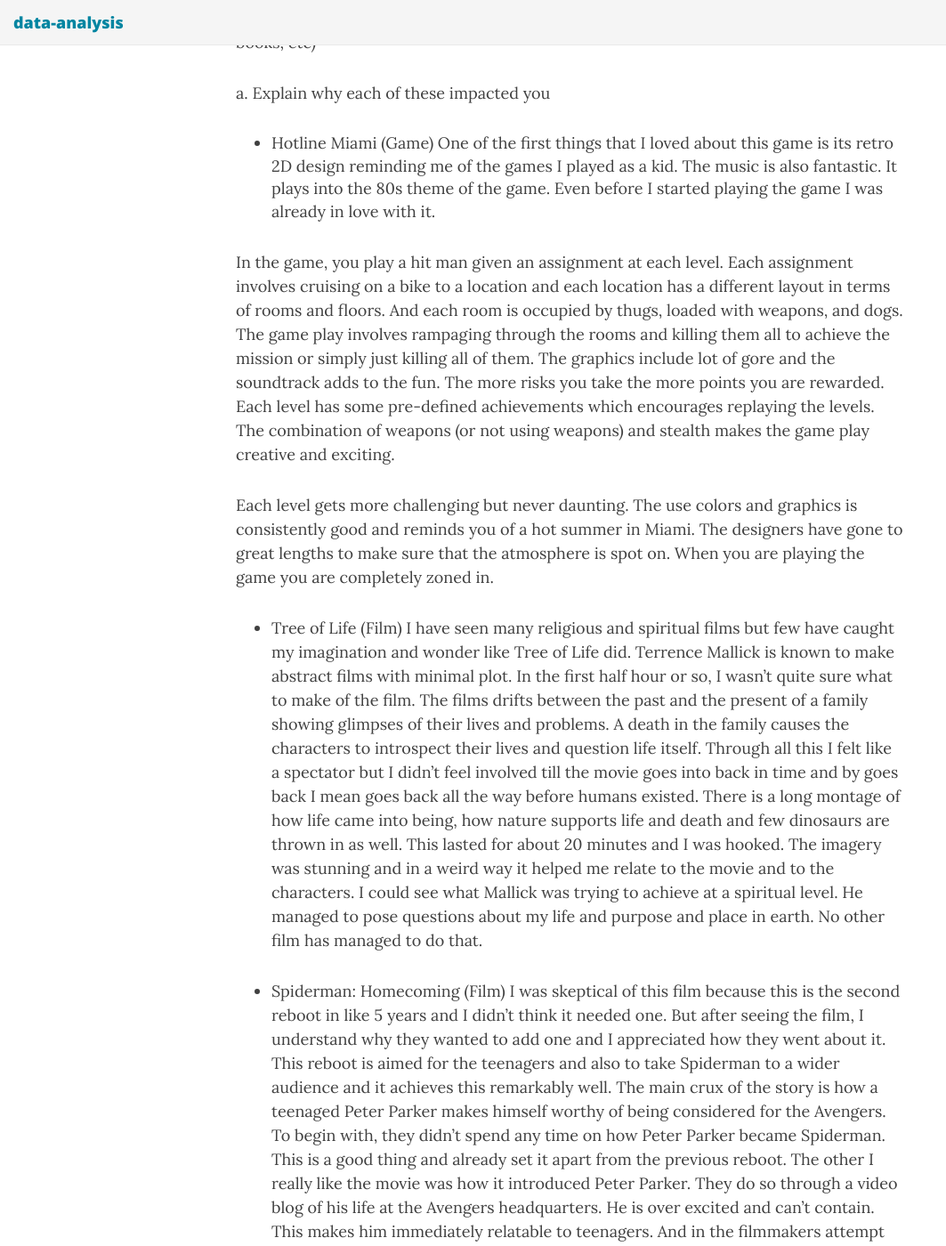
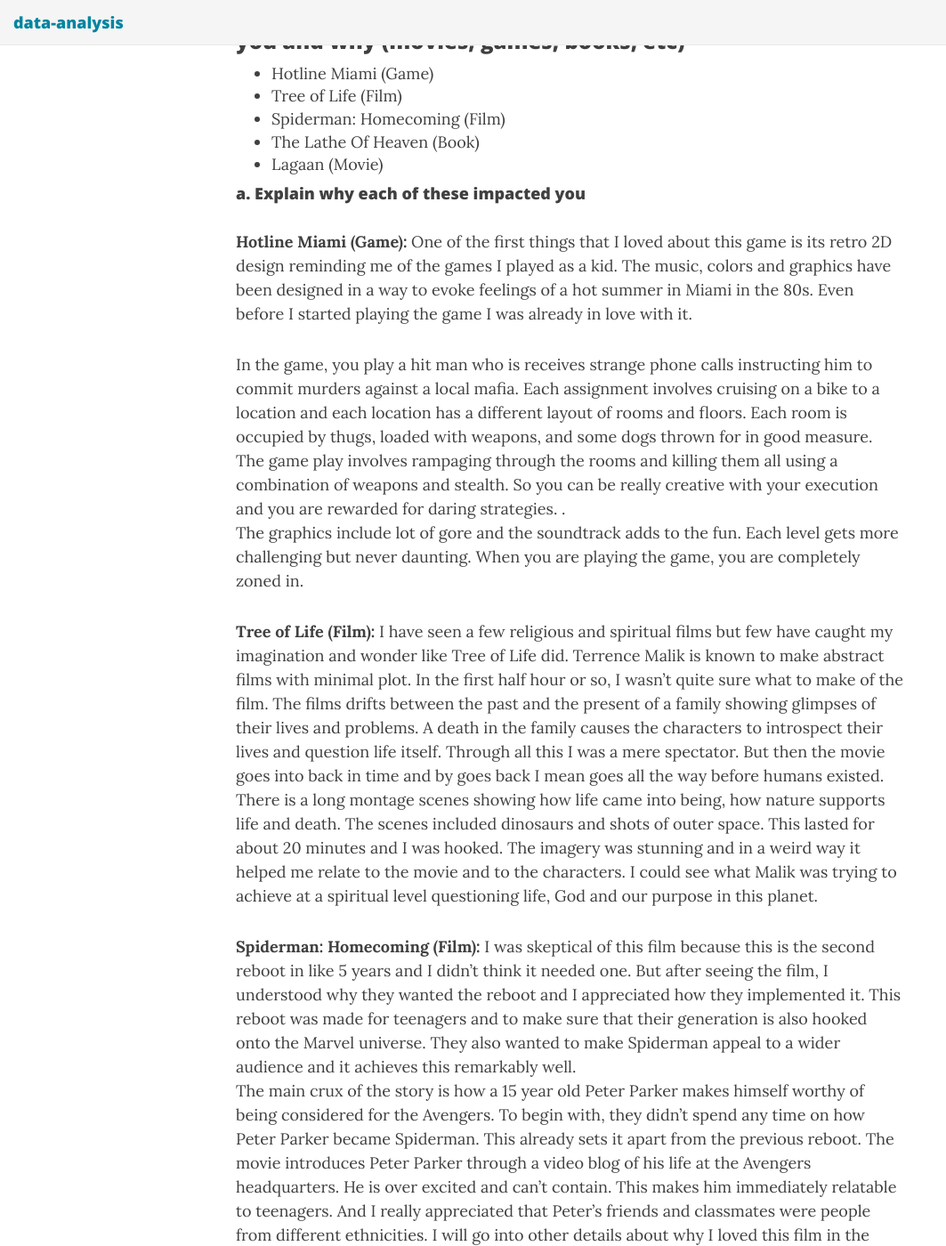
Before and after one commit to sabman83/data-analysis, a Jekyll site: the page built from _posts/2017-09-04-pg-1.md, in a window 1280 px wide and 1400 px high, scrolled down 5093 px. Shown: the whole window at 89% size, without its empty margins (0-1063 px from the left). Built offline with Jekyll 4.4.1, drawn with Linux system fonts in a browser that asks for light colours; nearby versions of some CDN libraries; some of the changed text lies outside the part shown.

Commit message:
Update 2017-09-04-pg-1.md

```diff
--- a/_posts/2017-09-04-pg-1.md
+++ b/_posts/2017-09-04-pg-1.md
@@ -83,46 +83,50 @@ Getting to content outside of those listed in this front layout is easy enough.
 
 
 
-List the top 5 narrative experiences that moved or impacted you and why (movies, games, books, etc)
+### List the top 5 narrative experiences that moved or impacted you and why (movies, games, books, etc)
+* Hotline Miami (Game)
+* Tree of Life (Film)
+* Spiderman: Homecoming (Film)
+* The Lathe Of Heaven (Book)
+* Lagaan (Movie)
 
-a. Explain why each of these impacted you
+#### a. Explain why each of these impacted you
 
-* Hotline Miami (Game)
-  One of the first things that I loved about this game is its retro 2D design reminding me of the games I played as a kid. The music is also fantastic. It plays into the 80s theme of the game. Even before I started playing the game I was already in love with it.
+**Hotline Miami (Game):** One of the first things that I loved about this game is its retro 2D design reminding me of the games I played as a kid. The music, colors and graphics have been designed in a way to evoke feelings of a hot summer in Miami in the 80s. Even before I started playing the game I was already in love with it.
 
-In the game, you play a hit man given an assignment at each level. Each assignment involves cruising on a bike to a location and each location has a different layout in terms of rooms and floors. And each room is occupied by thugs, loaded with weapons, and dogs. The game play involves rampaging through the rooms and killing them all to achieve the mission or simply just killing all of them.  The graphics include lot of gore and the soundtrack adds to the fun. The more risks you take the more points you are rewarded. Each level has some pre-defined achievements which encourages replaying the levels. The combination of weapons (or not using weapons) and stealth makes the game play creative and exciting.
+In the game, you play a hit man who is receives strange phone calls instructing him to commit murders against a local mafia. Each assignment involves cruising on a bike to a location and each location has a different layout of rooms and floors. Each room is occupied by thugs, loaded with weapons, and some dogs thrown for in good measure. The game play involves rampaging through the rooms and killing them all using a combination of weapons and stealth. So you can be really creative with your execution and you are rewarded for daring strategies.
+.
+The graphics include lot of gore and the soundtrack adds to the fun. Each level gets more challenging but never daunting. When you are playing the game, you are completely zoned in.
 
-Each level gets more challenging but never daunting. The use colors and graphics is consistently good and reminds you of a hot summer in Miami. The designers have gone to great lengths to make sure that the atmosphere is spot on. When you are playing the game you are completely zoned in.
+**Tree of Life (Film):** I have seen a few religious and spiritual films but few have caught my imagination and wonder like Tree of Life did. Terrence Malik is known to make abstract films with minimal plot. In the first half hour or so, I wasn’t quite sure what to make of the film. The films drifts between the past and the present of a family showing glimpses of their lives and problems. A death in the family causes the characters to introspect their lives and question life itself. Through all this I was a mere spectator.  But then the movie goes into back in time and by goes back I mean goes all the way before humans existed. There is a long montage scenes showing how life came into being, how nature supports life and death. The scenes included dinosaurs and shots of outer space. This lasted for about 20 minutes and I was hooked. The imagery was stunning and in a weird way it helped me relate to the movie and to the characters. I could see what Malik was trying to achieve at a spiritual level questioning life, God and our purpose in this planet.
 
-* Tree of Life (Film)
-I have seen many religious and spiritual films but few have caught my imagination and wonder like Tree of Life did. Terrence Mallick is known to make abstract films with minimal plot. In the first half hour or so, I wasn’t quite sure what to make of the film. The films drifts between the past and the present of a family showing glimpses of their lives and problems. A death in the family causes the characters to introspect their lives and question life itself. Through all this I felt like a spectator but I didn’t feel involved till the movie goes into back in time and by goes back I mean goes back all the way before humans existed. There is a long montage of how life came into being, how nature supports life and death and few dinosaurs are thrown in as well. This lasted for about 20 minutes and I was hooked. The imagery was stunning and in a weird way it helped me relate to the movie and to the characters. I could see what Mallick was trying to achieve at a spiritual level. He managed to pose questions about my life and purpose and place in earth. No other film has managed to do that.
-
-* Spiderman: Homecoming (Film)
-I was skeptical of this film because this is the second reboot in like 5 years and I didn’t think it needed one. But after seeing the film, I understand why they wanted to add one and I appreciated how they went about it. This reboot is aimed for the teenagers and also to take Spiderman to a wider audience and it achieves this remarkably well.  The main crux of the story is how a teenaged Peter Parker makes himself worthy of being considered for the Avengers. To begin with, they didn’t spend any time on how Peter Parker became Spiderman. This is a good thing and already set it apart from the previous reboot. The other I really like the movie was how it introduced Peter Parker. They do so through a video blog of his life at the Avengers headquarters. He is over excited and can’t contain. This makes him immediately relatable to teenagers. And in the filmmakers attempt to make the film appeal to a wider audience, I really appreciated that Peter’s friends (including his crush) and classmates were people from different ethnicities. I will go into other details about why I loved this film in the next question.
+**Spiderman: Homecoming (Film):** I was skeptical of this film because this is the second reboot in like 5 years and I didn’t think it needed one. But after seeing the film, I understood why they wanted the reboot and I appreciated how they implemented it. This reboot was made for teenagers and to make sure that their generation is also hooked onto the Marvel universe. They also wanted to make Spiderman appeal to a wider audience and it achieves this remarkably well.
+The main crux of the story is how a 15 year old Peter Parker makes himself worthy of being considered for the Avengers. To begin with, they didn’t spend any time on how Peter Parker became Spiderman. This already sets it apart from the previous reboot. The movie introduces Peter Parker through a video blog of his life at the Avengers headquarters. He is over excited and can’t contain. This makes him immediately relatable to teenagers. And I really appreciated that Peter’s friends and classmates were people from different ethnicities. I will go into other details about why I loved this film in the next question.
 
 
-* The Lathe Of Heaven (Book)
-
-I am more of a visual person than a reader. Having said that, this book set my imagination going like no other book. This science fiction novel tells the story of a man whose dreams have the ability to alternate reality. The possibilities with such a scenario are limitless and the author setups an intriguing storyline with characters you can empathize with. I find it an amazing achievement that the author could set up the world of altering realities through words.
+**The Lathe Of Heaven (Book):** I am more of a visual person than a reader. Having said that, this book set my imagination going like no other book. This science fiction novel tells the story of a man whose dreams have the ability to alternate reality. The possibilities with such a scenario are limitless and the author setups an intriguing storyline with conflicting philosophies. I was amazed that the author could set up a visual world of altering realities through words.
 
 
-* Lagaan (Movie)
+**Lagaan (Movie):** I come from India and movies and cricket are hugely popular in our country. What also drums up popular sentiments amongst the general population is patriotism especially by rekindling the colonial era.
+Lagaan, released in 2001, used all of this in its favor to produce a blockbuster. The film is set during the British rule in a small remote village. The premise is that the villagers must win a cricket match against the British if they have to avoid paying unjust taxes. The film used all of the stereotypes and clichés one could expect from a sports movie but it is still well told and makes for an entertaining watch. But what was most impactful for me was watching the movie in a packed theater.
 
-I come from India and movies and the game of cricket is hugely popular. What also drums up popular sentiments is patriotism and rekindling the colonial era to evoke these sentiments. Lagaan, released in 2001, used all of this in its favor to produce a blockbuster. The film is set during the British rule in a small remote village. The premise is that the villagers must win a cricket match against the British if they have to avoid paying unjust taxes. The film used all of the stereotypes and clichés one could expect from a sports movie but it is still well told and makes for an entertaining watch. But what was most impactful was watching the movie in a packed theater. The second half of the movie was just the whole cricket match and the atmosphere was like watching a live game in stadium. Every minor victory was loudly cheered. The director , before writing the movie, toured around India and saw movies at different theaters to understand what works with the audience. When I was experiencing the film I could tell that  the director knew exactly what would click with the audience and he left no stone unturned.
+The second half of the movie was just the whole cricket match and the atmosphere was like watching a live game in stadium. Every minute of the movie was loudly cheered with audience jumping in their seats.
+
+The director, before writing the movie, toured around India and saw movies at different theaters to understand what works with the audience. From the audience response, I could tell that the director knew exactly what would click with them.
 
 
-b. Choose one and describe in more detail what the building blocks that
-make it fantastic
+#### b. Choose one and describe in more detail what the building blocks that make it fantastic
 
-I would like to talk about Spiderman: Homecoming (major spoilers ahead). The movie opens with the introduction of the villain, Adrain Toomes. What I liked about his introduction and his character is that he is no evil genius but just an average hard laborer who feels he has been done wrong when the authorities take away work that has been contracted to him. Toomes is a person that you might have met or know in real life and his motivations are not entirely wrong.  You can empathize with him because he wants to earn a living for his family by working hard.  So the film, in its opening sequence, has already set up an interesting villain.
+I would like to write about Spiderman: Homecoming (major spoilers ahead). The movie opens up with the introduction of the villain, Adrian Toomes. What I liked about his character is that he is no evil genius but just an average hard laborer who feels he has been done wrong when the authorities take away work that has been legally contracted to him. Toomes’s motivations are not entirely wrong.  You can empathize with him because he wants to earn a living for his family by working hard.  So, the film, in its opening sequence, has already set up an interesting villain.
 
-Without wasting any time on Spiderman’s origin story, we are introduced to Peter Parker who is very excited to do his first “real” work for the Avengers. He spends time around his neighborhood helping fight small crimes and spends his time at school just waiting for the big moment. His impatience and the audience’s own need for action sets up well when the big action moments finally hit the screen.
+Without wasting any time on Spiderman’s origin story, we are introduced to Peter Parker who is very excited to do his first “real” work for the Avengers. He spends time around his neighborhood helping fight small crimes and spends his time at school just waiting for that one big moment. His impatience and the audience’s own need for action sets up a nice build up for when the big action moments finally hit the screen.
 
-All through middle section of the film, Spiderman/Peter Parker gets many chances to prove that he is ready for the big league. But few missteps happen in his pursuit and the Spiderman suit, provided to him by the Avengers, is taken away. Petrer’s pursuit to prove himself is what drives the film. The plot’s conflict also comes from the choices Peter has to make between fighting crime and spending time with his friends. You feel for the character because is still in his teens and he should be enjoying his life rather than worrying about crimes. In the end of the film, all of these problems are not resolved but you do get a sense that Peter has matured over time and is indeed ready to tackle the bigger problems in life.
+All through middle section of the film, Spiderman/Peter Parker gets many chances to prove that he is ready for the big league. But few mistakes happen in his pursuit and the Spiderman suit, provided to him by the Avengers, is taken away. Peter’s pursuit to prove himself is what drives the film. The plot’s conflict also comes from the choices Peter has to make between fighting crime and spending time with his friends. You feel for the character because he is still in his teens and he should be enjoying his life rather than worrying about crimes. In the end of the film, all of these problems are not resolved but you do get a sense that Peter has matured over time and is indeed ready to tackle the bigger problems in life.
 
-A good story should still be able to pack in a few surprises. One such surprise is when Peter goes to his crush’s home to pick her up for a date, it is revealed that the father is Toomes. This is a surprise to Peter and us. He knows who Toomes is and the crimes he is involved in. Toomes doesn’t know that Peter is Spiderman. But in the next few minutes, through a car ride, Toomes is slowly able to detect this. The whole scene is very suspenseful and beautifully executed and it is a great build up to the finale.
+A good story should still be able to pack in a few surprises. One such surprise is when Peter goes to his date’s home to pick her up, it is revealed that the girl’s father is Toomes. This is a surprise to Peter and us. Peter knows who Toomes but Toomes doesn’t know that Peter is Spiderman. In the next few minutes, through a car ride, Toomes is slowly able to detect that he is Spiderman. The whole scene is very suspenseful and beautifully executed and it is a great build up to the finale.
 
-All through the film the action scenes are excellent. There is a neat build up of tension and excitement. The special effects are not over the top and the audience are fully aware of the spatial arrangement of the characters so it is easy to follow the action. It also knows when to end the action after it has peaked.
+All through the film the action scenes are excellent. There is a neat buildup of tension and excitement. The special effects are not over the top and the audience are fully aware of the spatial arrangement of the characters so it is easy to follow the action. It also knows when to end the action after it has peaked.
+
 
 
 
```
